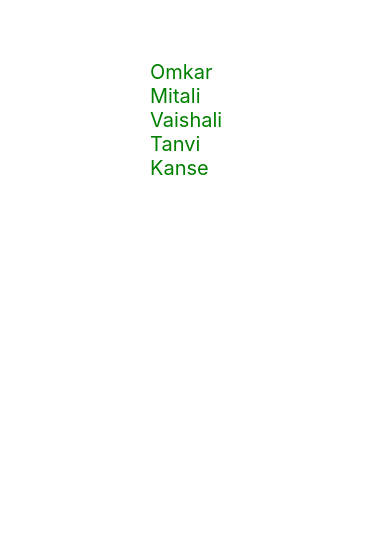
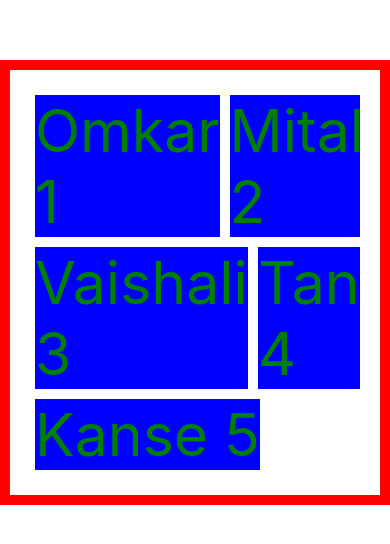
Before and after one commit to Onkar20018/Native, a React Native app: screen / in a window 390 px wide. Shown: the part 200-744 px from the top of the page. Built offline with nearby package versions, Linux system fonts and the light colour scheme.

Commit message:
Horizontal updated

```diff
--- a/App.js
+++ b/App.js
@@ -12,8 +12,11 @@ const App =()=>{
 };
 const Styles= StyleSheet.create({
   v:{
-    marginLeft:150,
-    marginTop:260
+
+    marginTop:260,
+    marginBottom:150,
+    borderColor:"red",
+    borderWidth:10
   }
 });
 
--- a/src/screens/FlatListDemo.js
+++ b/src/screens/FlatListDemo.js
@@ -2,38 +2,60 @@
 /* Array value is Stored in DATA and items are render using renderItem */
 import {Text, StyleSheet,FlatList} from 'react-native'
 import React from 'react'
+import { View } from 'react-native-web';
 const FlatListDemo=()=>
    {
     const arr=[
         {
+            "index":"1",
         "name":"Omkar"
     },
-        {
+        {"index":"2",
         "name":"Mitali"
     },
-        {
+        {"index":"3",
         "name":"Vaishali"
     },
-        {
+        {"index":"4",
         "name":"Tanvi"
     },
-        {
+        {"index":"5",
         "name":"Kanse"
     },
 ];
     return (
-      <FlatList data={arr} renderItem={(element)=> {
+      <FlatList
+       style={styles.list}
+       // ALLL BELOW ARE PROPS IN FLAT LIST
+       //horizontal
+
+       numColumns={2}
+       showsHorizontalScrollIndicator={false}
+      showsVerticalScrollIndicator={false}
+      // THIS BELOW IS TO RENDER
+      data={arr} renderItem={
+
+        (element)=> {
         return(
-            <Text style={styles.text}>{element.item.name}</Text>
+            <Text style={styles.text}>{element.item.name} {element.item.index}</Text>
+
         )
-      }} />
+      }
+    } />
     );
   };
 
 const styles=StyleSheet.create({
     text:{
         color:"green",
-        fontSize:20
+        fontSize:59,
+        backgroundColor:"blue",
+        padding:0,
+        margin:5
+    },
+    list:{
+        textAlign:"center",
+        margin:20
     }
 });
 
```
